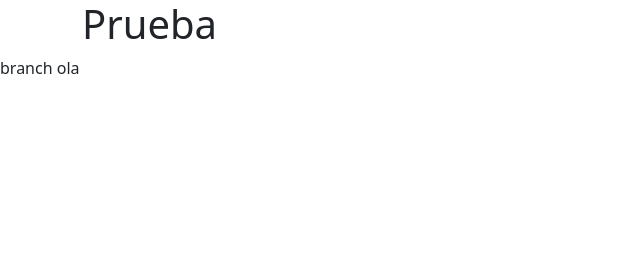
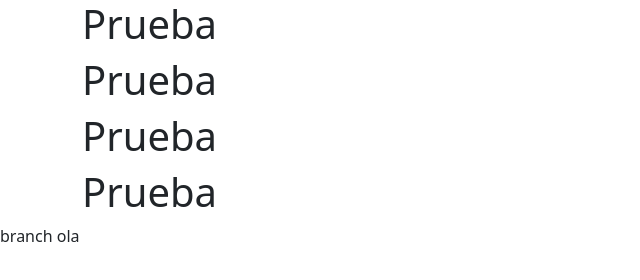
Before and after one commit to Proyecto-PokeAPI-MS7/demo-repository, a website: page index.html in a window 1280 px wide. Shown: the whole page, without its empty margins (0-640 px from the left). Drawn offline with nearby package versions, Linux system fonts and the light colour scheme.

Commit message:
correccion 2

```diff
--- a/index.html
+++ b/index.html
@@ -11,6 +11,9 @@
 <body>
     <div class="container">
         <h1>Prueba</h1>
+        <h1>Prueba</h1>
+        <h1>Prueba</h1>
+        <h1>Prueba</h1>
     </div>
 
 
```
